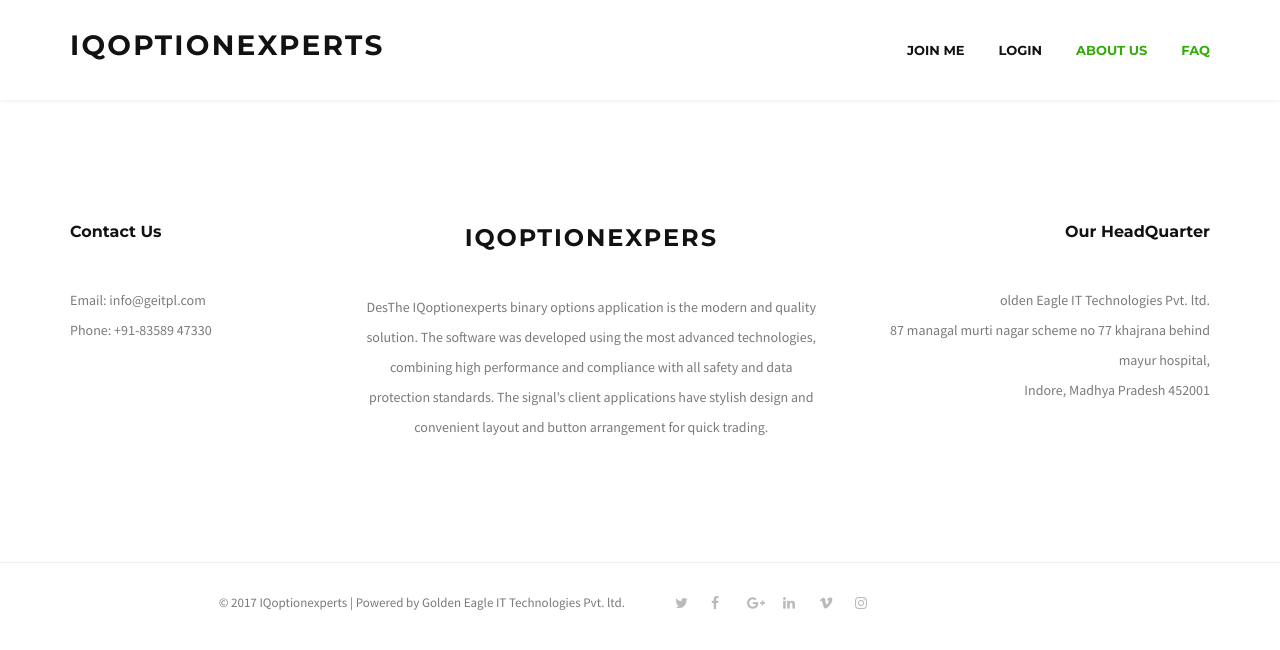
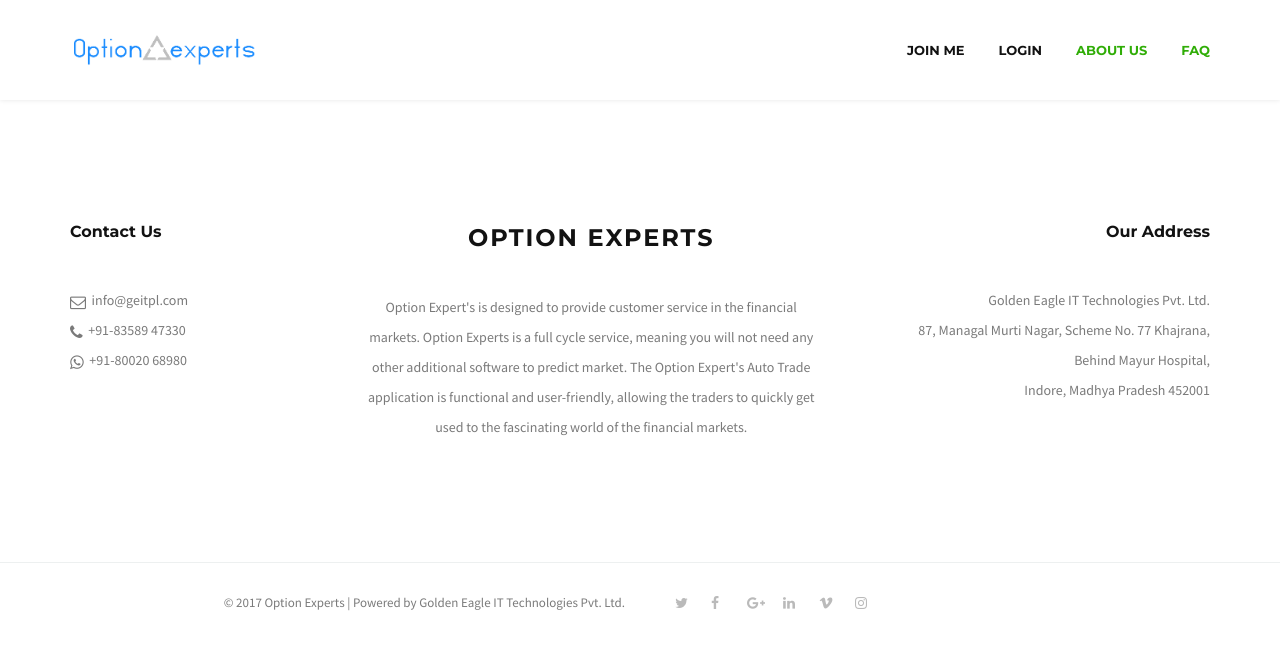
Before and after one commit to yogeshdmca/trading, a Django app: template templates/404.html in a window 1280 px wide. Shown: the top 650 px of the page. Run offline with Django 3.2, Linux system fonts and the light colour scheme; the template is opened without the code that fills it, so the values that code supplies are empty; some libraries are stand-ins or nearby versions; some web fonts are replaced.

Commit message:
add client changes

```diff
--- a/static/css/style.css
+++ b/static/css/style.css
@@ -3760,3 +3760,8 @@ ol.numbers {
   font-weight: normal;
   margin: 10px 0;
 }
+
+
+/* custom css for home page */
+.fa.fa-custom { font-size: 16px; vertical-align: middle; }
+/*block end's */
--- a/templates/base.html
+++ b/templates/base.html
@@ -53,24 +53,25 @@
             <div class="col-md-3">
               <div class="widget footer-get-in-touch">
                 <h5 class="nocaps">Contact Us</h5>
-                <p>Email: <a href="mailto:info@geitpl.com.com">info@geitpl.com</a></p>
-                <p>Phone: +91-83589 47330</p>
+                <p><i class="fa fa-envelope-o fa-custom"></i>&nbsp;&nbsp;<a href="mailto:info@geitpl.com.com">info@geitpl.com</a></p>
+                <p><i class="fa fa-phone fa-custom"></i>&nbsp;&nbsp;+91-83589 47330</p>
+                <p><i class="fa fa-whatsapp fa-custom"></i>&nbsp;&nbsp;+91-80020 68980</p>
               </div>
             </div> <!-- end stay in touch -->
 
             <div class="col-md-5">
               <div class="footer-logo widget text-center local-scroll">
                 <a href="/">
-                  <h2>IQoptionexpers</h2>
+                  <h2>Option Experts</h2>
                 </a>
-                <p class="mb-0">DesThe IQoptionexperts binary options application is the modern and quality solution. The software was developed using the most advanced technologies, combining high performance and compliance with all safety and data protection standards. The signal’s client applications have stylish design and convenient layout and button arrangement for quick trading.</p>
+                <p class="mb-0">Option Expert's is designed to provide customer service in the financial markets. Option Experts is a full cycle service, meaning you will not need any other additional software to predict market. The Option Expert's Auto Trade application is functional and user-friendly, allowing the traders to quickly get used to the fascinating world of the financial markets.</p>
               </div>
             </div>
 
             <div class="col-md-4">
               <div class="widget footer-address-widget text-right">
-                <h5 class="nocaps">Our HeadQuarter</h5>
-                <p class="footer-address">olden Eagle IT Technologies Pvt. ltd.<br>87 managal murti nagar scheme no 77 khajrana behind mayur hospital, <br>Indore, Madhya Pradesh 452001</p>
+                <h5 class="nocaps">Our Address</h5>
+                <p class="footer-address">Golden Eagle IT Technologies Pvt. Ltd.<br>87, Managal Murti Nagar, Scheme No. 77 Khajrana, <br>Behind Mayur Hospital, <br>Indore, Madhya Pradesh 452001</p>
               </div>
             </div> <!-- end address -->
 
@@ -84,14 +85,14 @@
 
             <div class="col-sm-6 col-xs-12 text-right copyright clearfix">
               <span>
-                © 2017 IQoptionexperts  |  Powered by <a href="https://www.geitpl.com">Golden Eagle IT Technologies Pvt. ltd.</a>
+                © 2017 Option Experts  |  Powered by <a href="https://www.geitpl.com">Golden Eagle IT Technologies Pvt. Ltd.</a>
               </span>
             </div>
 
             <div class="col-sm-6 col-xs-12 clearfix">
               <div class="socials footer-socials clearfix left">
                 <a href="#"><i class="fa fa-twitter"></i></a>
-                <a href="#"><i class="fa fa-facebook"></i></a>
+                <a href="https://www.facebook.com/IqOptionExpert/" target="_blank"><i class="fa fa-facebook"></i></a>
                 <a href="#"><i class="fa fa-google-plus"></i></a>
                 <a href="#"><i class="fa fa-linkedin"></i></a>
                 <a href="#"><i class="fa fa-vimeo"></i></a>
@@ -130,6 +131,14 @@
   <script type="text/javascript" src="/static/revolution/js/extensions/revolution.extension.migration.min.js"></script>
   <script type="text/javascript" src="/static/revolution/js/extensions/revolution.extension.parallax.min.js"></script>
 
+<script type="text/javascript">
+  $(function() {
+    $("#about_us").click(function(e){
+      e.preventDefault();
+      $('html, body').animate({ scrollTop: $("#home_about_us").offset().top-50 }, 1000);
+    });
+  });
+</script>
 
 <script>
   (function(i,s,o,g,r,a,m){i['GoogleAnalyticsObject']=r;i[r]=i[r]||function(){
--- a/templates/dashbord/includes/menu.html
+++ b/templates/dashbord/includes/menu.html
@@ -22,7 +22,7 @@
                         {{request.user.username}}
                     </li>
                     <li role="presentation">
-                        <a href="{% url 'accounts-profile' %}" class="link">
+                        <a href="{% url 'accounts-settings' %}" class="link">
                             <i class="fa fa-user"></i>
                             Profile
                         </a>
--- a/templates/dashbord/profile.html
+++ b/templates/dashbord/profile.html
@@ -1,7 +1,7 @@
 {% extends "layout.html" %}
 {% load widget_tweaks %}
 
-{% block page_title %}Profile:: <small>Edit your profile here!1</small>  {% endblock page_title %}
+{% block page_title %}Profile:: <small>Edit your profile here!</small>  {% endblock page_title %}
 
 {% block content %}
         <div class="row">
--- a/templates/dashbord/signal_listing.html
+++ b/templates/dashbord/signal_listing.html
@@ -1,7 +1,7 @@
 {% extends "layout.html" %}
 {% load widget_tweaks %}
 
-{% block page_title %}WON/LOSE SIGNAL HISTORY  {% endblock page_title %}
+{% block page_title %}SIGNAL HISTORY  {% endblock page_title %}
 
 {% block content %}
         <div class="row">
@@ -14,7 +14,7 @@
                         </div>
                     </header>
                     <div class="widget-body">
-                        <h3><span class="fw-semi-bold">SIGNAL WON BY US</span></h3>
+                        <h3><span class="fw-semi-bold">WINNING TRADES</span></h3>
                         <table class="table table-striped">
                             <thead>
                             <tr>
@@ -51,7 +51,7 @@
                         </div>
                     </header>
                     <div class="widget-body">
-                        <h3><span class="fw-semi-bold">SIGNAL LOSE BY US</span></h3>
+                        <h3><span class="fw-semi-bold">LOSING TRADES</span></h3>
                         <table class="table table-striped">
                             <thead>
                             <tr>
--- a/templates/include/about.html
+++ b/templates/include/about.html
@@ -1,4 +1,4 @@
-<section class="section-wrap services-content bg-light pb-80 pt-90">
+<section id="home_about_us" class="section-wrap services-content bg-light pb-80 pt-90">
 
 <div class="container">
 	<!-- tab content -->
--- a/templates/include/menu.html
+++ b/templates/include/menu.html
@@ -1,3 +1,4 @@
+{% load static %}
   <!-- Navigation -->
   <header class="nav-type-2">
 
@@ -23,7 +24,7 @@
               <div class="logo-container">
                 <div class="logo-wrap local-scroll">
                   <a href="/">
-                    <h1> IQoptionExperts </h1>
+                    <img src="{% static 'images/logo.png' %}">
                   </a>
                 </div>
               </div>
@@ -40,7 +41,7 @@
                   <li><a href="{% url 'account_signup' %}">Join Me</a></li>
                   <li><a href="{% url 'account_login' %}">Login</a></li>
                   {% endif %}
-                  <li class="active"><a href="#">About us</a></li>
+                  <li class="active"><a href="#home_about_us" id="about_us">About us</a></li>
                   <li class="active"><a href="{% url 'faq'%}">FAQ</a></li>
                 </ul>
               </div>
--- a/templates/layout.html
+++ b/templates/layout.html
@@ -1,3 +1,5 @@
+{% load static %}
+
 <!DOCTYPE html>
 <html>
 <meta http-equiv="content-type" content="text/html;charset=UTF-8" />
@@ -5,6 +7,7 @@
     <title>{% block title %}Dashbord {% endblock %}</title>
     {% block css %}
     <link href="/static/dashbord/css/application.min.css" rel="stylesheet">
+    <link href="/static/dashbord/css/custom.css" rel="stylesheet">
     <link rel="shortcut icon" href="img/favicon.png">
     <meta name="viewport" content="width=device-width, initial-scale=1.0">
     <meta name="description" content="">
@@ -17,7 +20,7 @@
 
 <body>
     <div class="logo">
-        <h4><a href="{% url 'accounts-profile'%}">IQ <strong>oprionexperts</strong></a></h4>
+        <a href="{% url 'accounts-profile'%}"><img src="{% static 'images/logo.png' %}"></a>
     </div>
     {% include 'dashbord/includes/sidebar.html'%}
 
--- a/trading/settings.py
+++ b/trading/settings.py
@@ -185,8 +185,8 @@ DATABASES = {
         'default': {
             'ENGINE': 'django.db.backends.postgresql_psycopg2',
             'NAME': 'trading',
-            'USER': 'trading',
-            'PASSWORD': 'geitpl@#$123',
+            'USER': 'postgres',
+            'PASSWORD': '123',
             'HOST': 'localhost',
             'PORT': '5432',
         }
```
Also changed, not shown: static/dashbord/css/custom.css (added, +8 -0 lines), templates/dashbord/includes/sidebar.html (+6 -6 lines), templates/dashbord/includes/signal_dashbord.html (+7 -6 lines), templates/include/services.html (+13 -10 lines), static/images/business_010.png, static/images/logo.png (added), static/images/side1.png.
